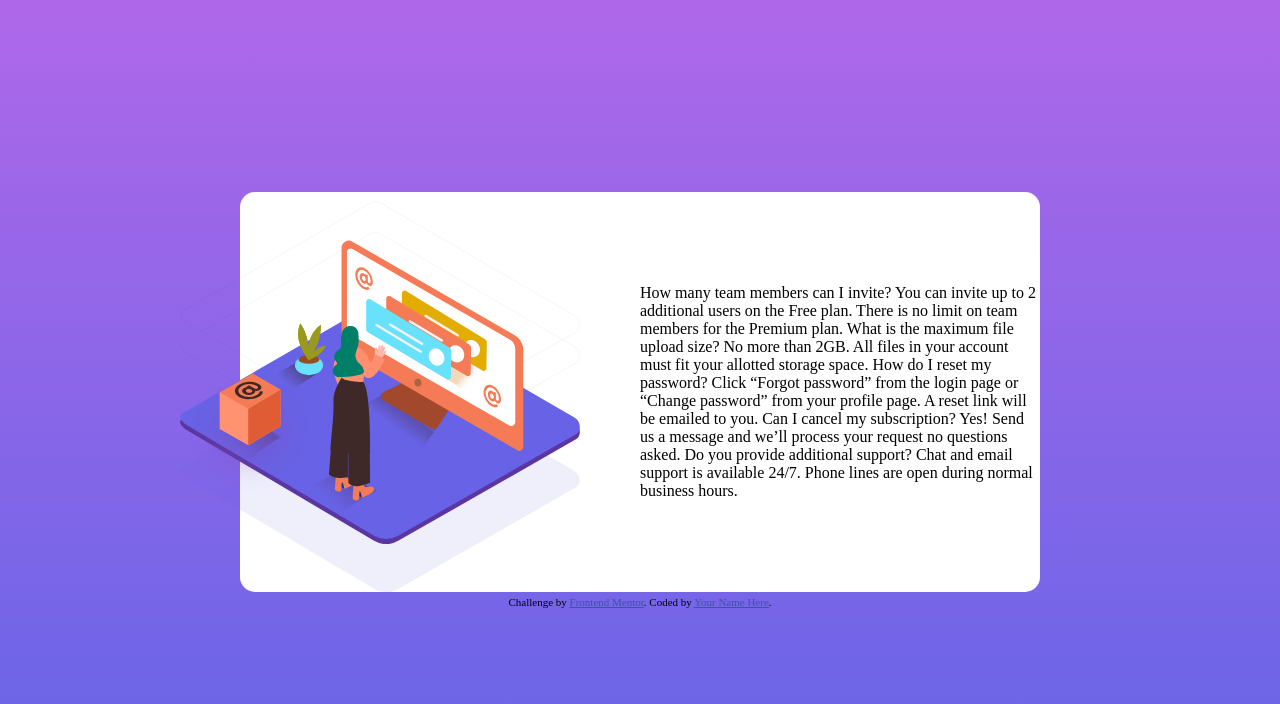
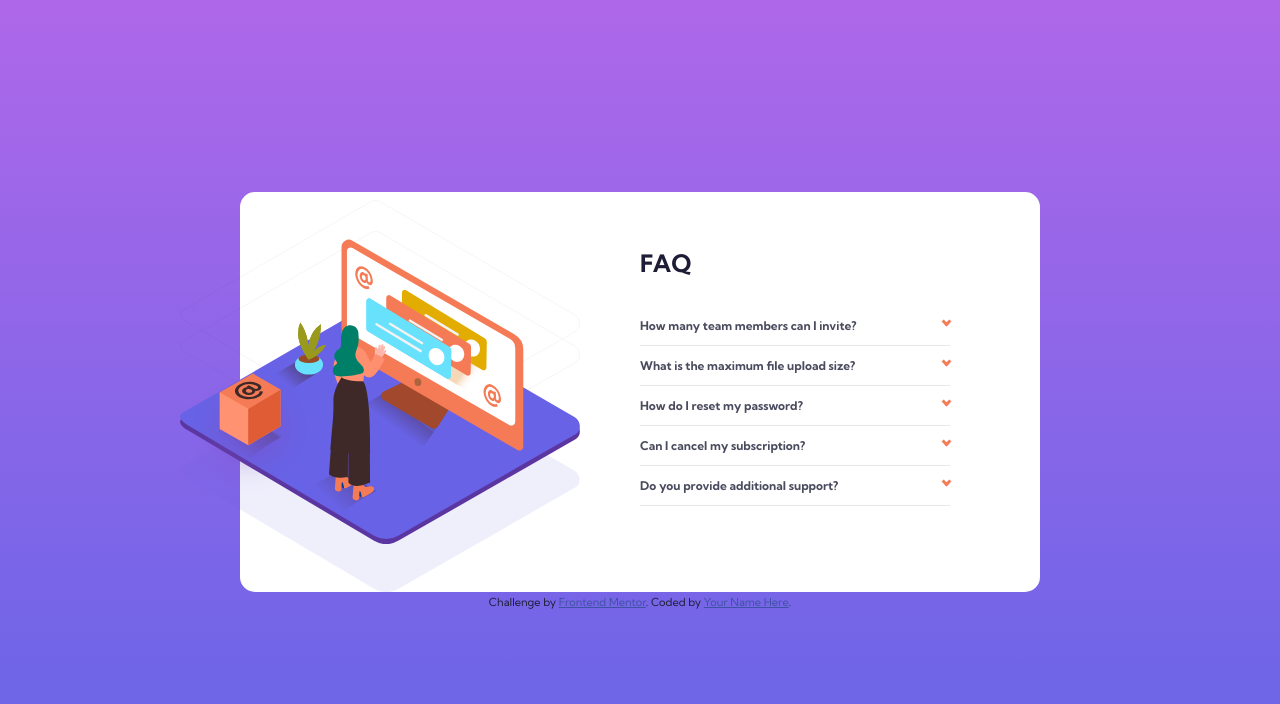
Before and after one commit to Gabrieldrc/faqAccordionCardMain, a plain HTML site: page index.html in a window 1280 px wide. Drawn offline with Linux system fonts and the light colour scheme.

Commit message:
adding dynamic

```diff
--- a/css/desktop.style.css
+++ b/css/desktop.style.css
@@ -1,6 +1,9 @@
 body {
   padding: 0px;
   margin: 0px;
+  font-family: 'Kumbh Sans', sans-serif;
+  color: hsl(238, 29%, 16%);
+  font-size: 12px;
 }
 
 .body_content {
@@ -21,10 +24,20 @@ body {
   display: inline-grid;
   grid-template-columns: 50% 50%;
 }
-.column {
-  position: relative;
+.content_box {
+  padding: 40px 60px 30px 0px;
+}
+
+.image_container {
   display: grid;
   align-content: center;
+  position: relative;
+}
+
+.faq_container {
+  margin: 40px 0px;
+  padding: 0px;
+  /* background-color: tomato; */
 }
 
 #main_image {
@@ -37,7 +50,6 @@ body {
 
 #box_image {
   width: 130px;
-  /* align-self: center; */
   position: absolute;
   top: 45%;
   left: -55px;
@@ -52,6 +64,53 @@ body {
   z-index: 1;
 }
 
+.question_box {
+  position: relative;
+  width: 300px;
+  border-bottom: 1px solid hsl(240, 5%, 91%);
+  padding-right: 10px;
+}
+
+.arrow {
+  border: solid hsl(14, 88%, 65%);
+  border-width: 3px 0px 0px 3px;
+  padding: 2px;
+  transform: rotate(-135deg);
+  -webkit-transform: rotate(-135deg);
+  position: absolute;
+  top: 0px;
+  right: 0px;
+}
+
+.title {
+  width: fit-content;
+}
+
+.bold {
+  font-weight: 700;
+  color: hsl(238, 29%, 16%);
+}
+
+.question {
+  color: hsl(237, 12%, 33%);
+  cursor: pointer;
+}
+.question:hover {
+  color: hsl(14, 88%, 65%);
+}
+
+.answer {
+  display: none;
+}
+
+
+
+
+
+
+
+
+
 .attribution {
   font-size: 11px;
   text-align: center;
--- a/index.html
+++ b/index.html
@@ -5,9 +5,10 @@
   <meta name="viewport" content="width=device-width, initial-scale=1.0"> <!-- displays site properly based on user's device -->
 
   <link rel="icon" type="image/png" sizes="32x32" href="./images/favicon-32x32.png">
-
+  <link rel="preconnect" href="https://fonts.gstatic.com">
+  <link href="https://fonts.googleapis.com/css2?family=Kumbh+Sans:wght@400;700&display=swap" rel="stylesheet">
   <title>Frontend Mentor | FAQ Accordion Card</title>
-
+  <script src="./js/index.js"></script>
   <!-- Feel free to remove these styles or customise in your own stylesheet 👍 -->
   <link rel="stylesheet" href="./css/desktop.style.css">
 </head>
@@ -15,28 +16,63 @@
   <div class="body_content">
     <div>
       <div class="main_container">
-        <div class="column">
+        <div class="image_container">
           <img id="box_image" src="./images/illustration-box-desktop.svg" alt="box"/>
           <img id="main_image" src="./images/illustration-woman-online-desktop.svg" alt="base_image"/>
           <img id="pattern_image" src="./images/bg-pattern-desktop.svg" alt="pattern_image"/>
         </div>
-        <div class="column">
+        <div class="content_box ">
+          <h1 class="title bold">FAQ</h1>
+          <div class="faq_container">
+            <div class="question_box" onclick="questionOnClick(this)">
+              <i class="arrow"></i>
+              <p class="bold question">
                 How many team members can I invite?
+              </p>
+              <p class="answer">
                 You can invite up to 2 additional users on the Free plan. There is no limit on
                 team members for the Premium plan.
-
+              </p>
+            </div>
+            <div class="question_box" onclick="questionOnClick(this)">
+              <i class="arrow"></i>
+              <p class="bold question">
                 What is the maximum file upload size?
+              </p>
+              <p class="answer">
                 No more than 2GB. All files in your account must fit your allotted storage space.
-
+              </p>
+            </div>
+            <div class="question_box" onclick="questionOnClick(this)">
+              <i class="arrow"></i>
+              <p class="bold question">
                 How do I reset my password?
+              </p>
+              <p class="answer">
                 Click “Forgot password” from the login page or “Change password” from your profile page.
                 A reset link will be emailed to you.
+              </p>
+            </div>
+            <div class="question_box" onclick="questionOnClick(this)">
+              <i class="arrow"></i>
+              <p class="bold question">
+                Can I cancel my subscription?
+              </p>
+              <p class="answer">
+                Yes! Send us a message and we’ll process your request no questions asked.
+              </p>
+            </div>
+            <div class="question_box" onclick="questionOnClick(this)">
+              <i class="arrow"></i>
+              <p class="bold question">
+                Do you provide additional support?
+              </p>
+              <p class="answer">
+                Chat and email support is available 24/7. Phone lines are open during normal business hours.
+              </p>
+            </div>
+          </div>
 
-          Can I cancel my subscription?
-          Yes! Send us a message and we’ll process your request no questions asked.
-
-          Do you provide additional support?
-          Chat and email support is available 24/7. Phone lines are open during normal business hours.
         </div>
       </div>
       <div class="attribution">
--- /dev/null
+++ b/js/index.js
@@ -0,0 +1,12 @@
+function questionOnClick(id) {
+  let [ arrow, question, answer ] = id.children;
+  if (answer.style.display == "none" || answer.style.display == "") {
+    arrow.style.borderWidth = "0px 3px 3px 0px";
+    answer.style.display = "block";
+    question.style.color = "hsl(238, 29%, 16%)";
+  } else {
+    arrow.style.borderWidth = "3px 0px 0px 3px";
+    answer.style.display = "none";
+    question.style.color = "hsl(237, 12%, 33%)";
+  }
+}
```
Lines whose indentation alone changed are shown as unchanged.
